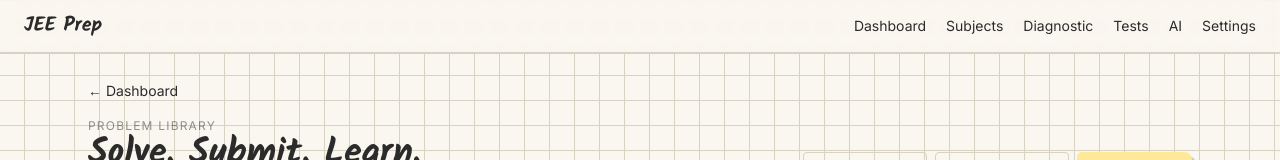
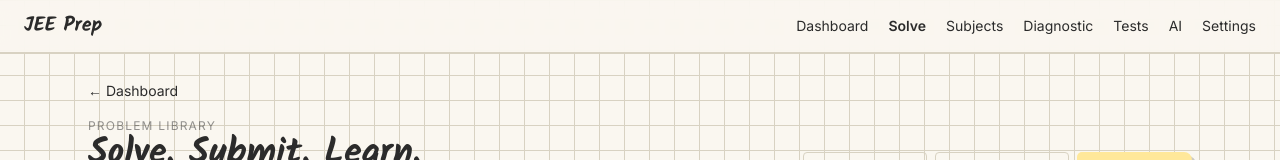
Before and after one commit to hackers-reality/JEE-prep, a Next.js app: page /problems in a window 1280 px wide. Shown: the top 160 px of the page. Built offline with nearby package versions, Linux system fonts and the light colour scheme; no server answers; the database is empty.

Commit message:
feat: add problem solver to primary navigation

```diff
--- a/src/app/layout.tsx
+++ b/src/app/layout.tsx
@@ -19,6 +19,7 @@ export default function RootLayout({ children }: Readonly<{ children: React.Reac
           <Link href="/dashboard" className="font-hand text-xl font-bold" style={{ color: "var(--ink)" }}>JEE Prep</Link>
           <nav className="flex gap-3 sm:gap-5 text-xs sm:text-sm overflow-x-auto">
             <Link href="/dashboard" className="hover:underline" style={{ color: "var(--ink)" }}>Dashboard</Link>
+            <Link href="/problems" className="hover:underline font-semibold" style={{ color: "var(--ink)" }}>Solve</Link>
             <Link href="/subjects" className="hover:underline" style={{ color: "var(--ink)" }}>Subjects</Link>
             <Link href="/mock-test/diagnostic" className="hover:underline" style={{ color: "var(--ink)" }}>Diagnostic</Link>
             <Link href="/mock-test/regular" className="hover:underline" style={{ color: "var(--ink)" }}>Tests</Link>
```
